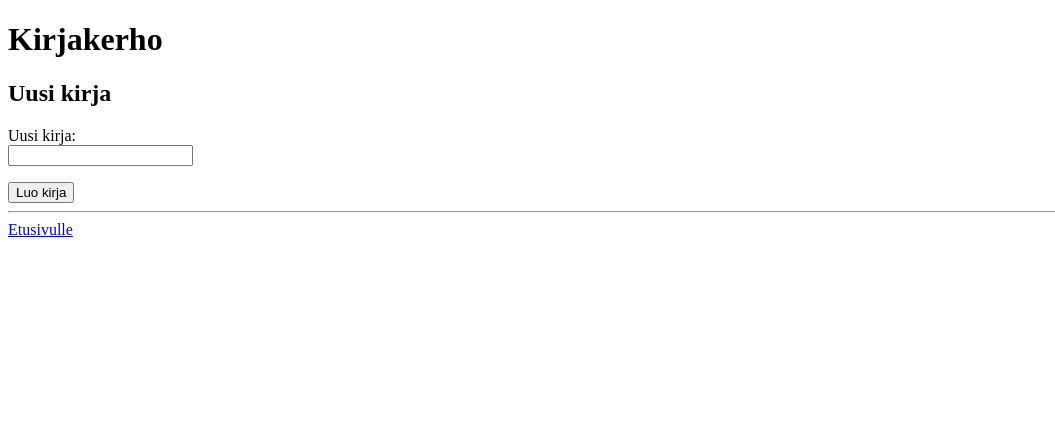
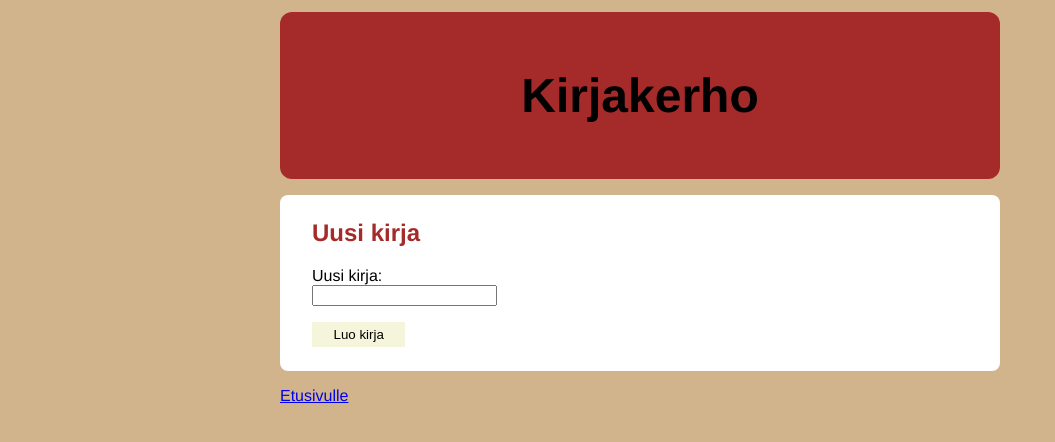
Before and after one commit to jaahauss/tsoha-sovellus, a Flask app: page /new in a window 1280 px wide. Shown: the top 442 px of the page, without its empty margins (0-1055 px from the left). Run offline with Flask 3, Linux system fonts and the light colour scheme.

Commit message:
Improved appearance

```diff
--- a/routes.py
+++ b/routes.py
@@ -81,12 +81,6 @@ def archive_index():
     books = archiving.archive_index()
     return render_template("archive_index.html", books=books)
 
-@app.route("/archive_result/<int:id>")
-def archive_result(id):
-    user_id = users.user_id()
-    result = archiving.result(user_id, id)
-    return render_template("archive_result.html", topic=result[0], messages=result[1], user_name=result[2], is_admin=result[3], book_id=id)
-
 @app.route("/unarchive/<int:id>")
 def unarchive(id):
     archiving.unarchive(id)
@@ -131,7 +125,7 @@ def register():
         password1 = request.form["password1"]
         password2 = request.form["password2"]
         if password1 != password2:
-            return render_template("error.html", message="Salasanat eroavat")
+            return render_template("error.html", message="Salasanat eroavat toisistaan")
         if users.register(username, password1):
             return redirect("/")
         else:
--- /dev/null
+++ b/static/main.css
@@ -0,0 +1,69 @@
+body {
+    margin: auto;
+    max-width: 45em;
+    font-family: 'Helvetica', 'Arial', sans-serif;
+    background: tan;
+}
+
+nav li {
+    display: inline-block;
+    padding: .7em 1em .5em;
+    background: white;
+    border-radius: .5em;
+    margin: .2em;
+}
+
+.header {
+    background: brown;
+    font-weight: bold;
+    padding: 1em 1em;
+    font-size: 1.5em;
+    border-radius: .5em;
+    margin-top: .5em;
+    text-align: center;
+}
+
+nav ul {
+    padding: 0;
+    margin: .5em;
+    text-align: center;
+}
+
+h2 {
+    margin-top: 0;
+    color: brown;
+}
+
+.content {
+   background: white;
+   padding: 1.5em 2em;
+   border-radius: .5em
+}
+
+nav li a {
+    text-decoration: none;
+    color: brown;
+}
+
+nav li:hover {
+    background-color: rgb(226, 226, 226);
+}
+
+form {
+}
+
+form label, input{
+    margin: auto 0;
+}
+
+form #button {
+    padding:5px;
+    border: none;
+    width: 7em;
+    background: beige;
+}
+
+form #button:hover {
+    background: brown;
+    color: white;
+}
--- a/templates/alter_message.html
+++ b/templates/alter_message.html
@@ -6,7 +6,7 @@
 Muokkaa kommenttia: <br>
 <textarea name="content" rows="3" cols="40" required minlength="1" maxlength="100"></textarea>
 <br>
-<input type="submit" value="Lähetä">
+<input id="button" type="submit" value="Lähetä">
 <input type="hidden" name="book_id" value="{{ book_id }}">
 <input type="hidden" name="id" value="{{ id }}">
 </form>
--- a/templates/archive_index.html
+++ b/templates/archive_index.html
@@ -5,8 +5,7 @@
 {% for book in books %}
 Kirja: {{ book.topic }} <br>
 Luettu: {{ book.created_at.strftime("%Y-%m-%d") }} <br>
-<a href="/archive_result/{{ book.id }}">Lue kommentit</a> |
-<a href="/unarchive/{{ book.id }}">Palauta kirja</a> <br>
-<hr>
+<a href="/unarchive/{{ book.id }}">Palauta kirja etusivulle</a>
+<p>
 {% endfor %}
 {% endblock %}
--- a/templates/layout.html
+++ b/templates/layout.html
@@ -1,6 +1,15 @@
-<!doctype html>
+<!DOCTYPE html>
+<link rel= "stylesheet" type= "text/css" href= "{{ url_for('static',filename='main.css') }}">
+<meta name="viewport" content="width=device-width, initial-scale=1">
 <title>Kirjakerho - {% block title %}{% endblock %}</title>
-<h1>Kirjakerho</h1>
-{% block content %}{% endblock %}
-<hr>
+
+<body>
+  <div class="header">
+    <h1>Kirjakerho</h1>
+  </div>
+  <p>
+  <div class="content">
+    {% block content %}{% endblock %}
+  </div>
+  <p>
 <a href="/">Etusivulle</a>
--- a/templates/new.html
+++ b/templates/new.html
@@ -5,6 +5,6 @@
 <form action="/create" method="POST">
 <p>Uusi kirja:<br>
 <input type="text" name="topic" required minlength="1" maxlength="50"></p>
-<input type="submit" value="Luo kirja">
+<input id="button" type="submit" value="Luo kirja">
 </form>
 {% endblock %}
--- a/templates/new_message.html
+++ b/templates/new_message.html
@@ -6,7 +6,7 @@
 Kommentti: <br>
 <textarea name="content" rows="3" cols="40" required minlength="1" maxlength="100"></textarea>
 <br>
-<input type="submit" value="Lähetä">
+<input id="button" type="submit" value="Lähetä">
 <input type="hidden" name="id" value="{{ id }}">
 </form>
 {% endblock %}
--- a/templates/new_review.html
+++ b/templates/new_review.html
@@ -10,7 +10,7 @@ Arvosana: <br>
 <input type="radio" name="grade" value="4"> 4
 <input type="radio" name="grade" value="5"> 5
 <br>
-<input type="submit" value="Lähetä">
+<input id="button" type="submit" value="Lähetä">
 <input type="hidden" name="id" value="{{ id }}">
 </form>
 {% endblock %}
--- a/templates/new_suggestion.html
+++ b/templates/new_suggestion.html
@@ -5,6 +5,6 @@
 <form action="/suggest" method="post">
 Ehdotus: <br>
 <input type="text" name="content" required minlength="1" maxlength="50"></p>
-<input type="submit" value="Lähetä">
+<input id="button" type="submit" value="Lähetä">
 </form>
 {% endblock %}
--- a/templates/register.html
+++ b/templates/register.html
@@ -9,6 +9,6 @@
     <p>
     Salasana uudestaan: <input type="password" name="password2">
     <p>
-    <input type="submit" value="Luo tunnus">
+    <input id="button" type="submit" value="Luo tunnus">
     </form>
     {% endblock %}
--- a/templates/result.html
+++ b/templates/result.html
@@ -2,7 +2,6 @@
 {% block title %}{{ topic }}{% endblock %}
 {% block content %}
 <h2>{{ topic }}</h2>
-<hr>
 {% for message in messages %}
 Kommentti: {{ message[1] }} <br>
 Lähettäjä: {{ message[2] }} <br>
```
Also changed, not shown: templates/archive_result.html (deleted, +0 -12 lines), templates/index.html (+29 -7 lines).
